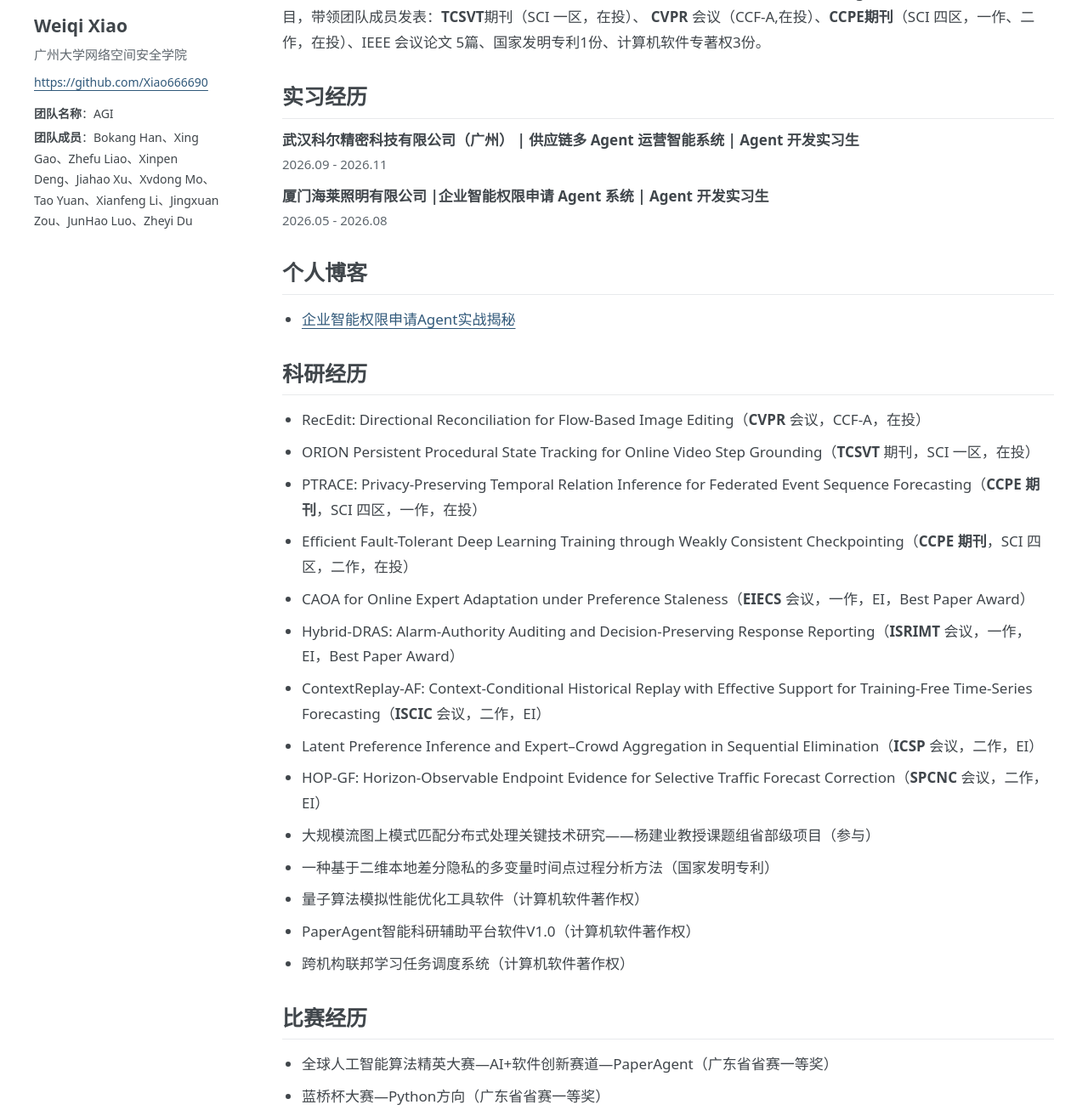
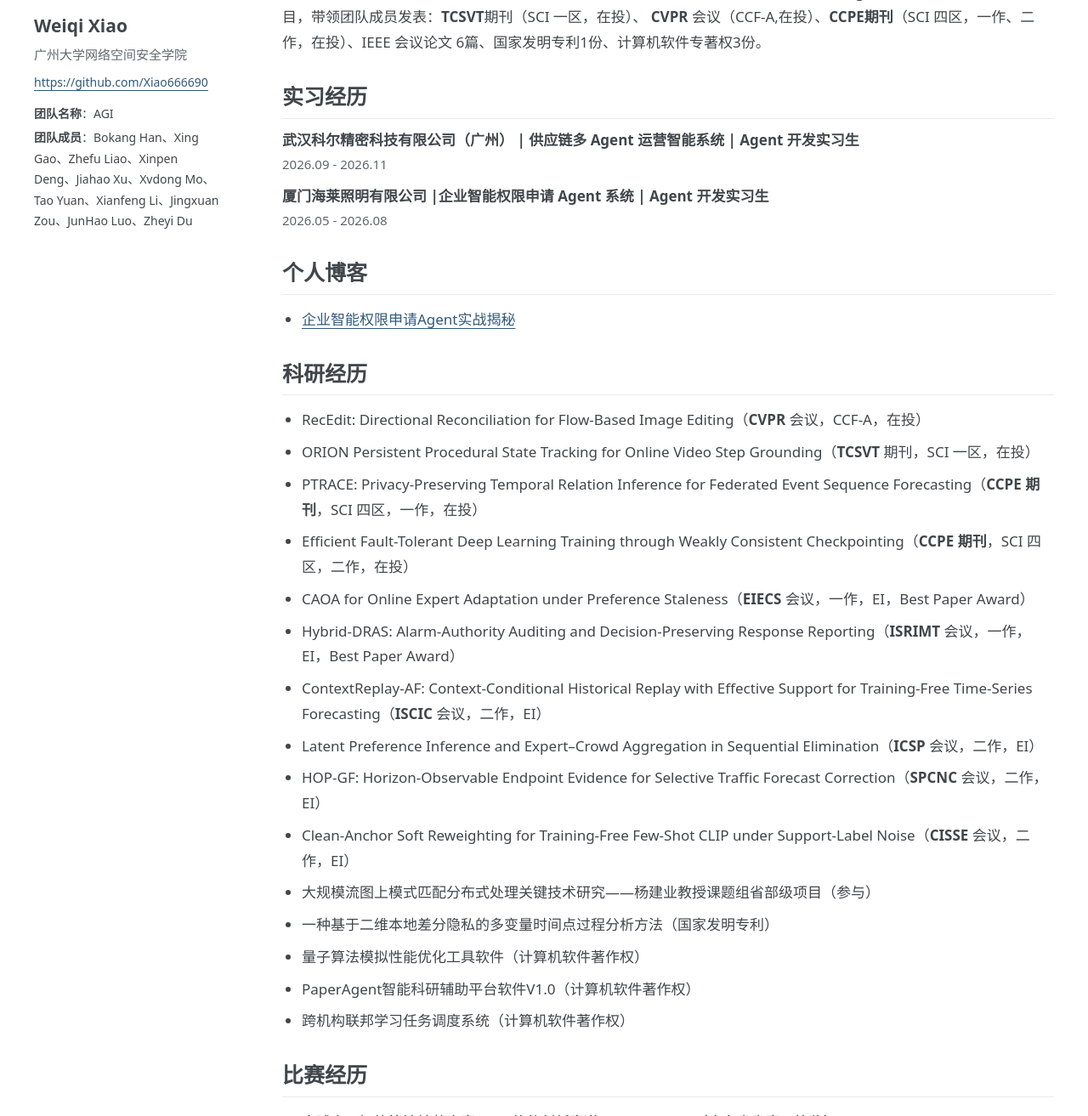
Before and after one commit to Xiao666690/xiao666690.github.io, a plain HTML site: page index.html in a window 1280 px wide. Shown: the part 238-1551 px from the top of the page at 85% size. Drawn offline with Linux system fonts and the light colour scheme.

Commit message:
Add CISSE paper and update IEEE publication count

```diff
--- a/index.html
+++ b/index.html
@@ -139,7 +139,7 @@
       <section id="wx-intro" class="intro" aria-labelledby="wx-name">
         <h1 id="wx-name">肖伟祺（广州大学 网络空间安全学院 本科生）</h1>
         <p>在校期间：加权平均分为 <strong>91.3/100</strong>，在校排名 <strong>3/148</strong>，<strong>CET-6 560 分</strong>。修读课程：概率论 （100 分）、离散数学（ 99 分）、密码学 （98 分）、线性代数（ 97 分）、高数 I2（ 95 分）、高数I1（92分）、计算机网络（92分）、计算机组成原理（92分）、数据结构与算法（88分）、操作系统原理（87分）。</p>
-        <p>我目前担任<strong>杨建业教授课题组本科生团队负责人</strong>（共12人），参与相关课题研究与多项<strong>AI Agent（智能体）开发</strong>相关项目，带领团队成员发表：<strong>TCSVT</strong>期刊（SCI 一区，在投）、<strong>&nbsp;CVPR</strong> 会议（CCF-A,在投）、<strong>CCPE期刊</strong>（SCI 四区，一作、二作，在投）、IEEE 会议论文 5篇、国家发明专利1份、计算机软件专著权3份。</p>
+        <p>我目前担任<strong>杨建业教授课题组本科生团队负责人</strong>（共12人），参与相关课题研究与多项<strong>AI Agent（智能体）开发</strong>相关项目，带领团队成员发表：<strong>TCSVT</strong>期刊（SCI 一区，在投）、<strong>&nbsp;CVPR</strong> 会议（CCF-A,在投）、<strong>CCPE期刊</strong>（SCI 四区，一作、二作，在投）、IEEE 会议论文 6篇、国家发明专利1份、计算机软件专著权3份。</p>
       </section>
 
       <section id="wx-internships" class="entry" aria-labelledby="wx-internship-title">
@@ -175,6 +175,7 @@
           <li>ContextReplay-AF: Context-Conditional Historical Replay with Effective Support for Training-Free Time-Series Forecasting（<strong>ISCIC</strong> 会议，二作，EI）</li>
           <li>Latent Preference Inference and Expert–Crowd Aggregation in Sequential Elimination（<strong>ICSP</strong> 会议，二作，EI）</li>
           <li>HOP-GF: Horizon-Observable Endpoint Evidence for Selective Traffic Forecast Correction（<strong>SPCNC</strong> 会议，二作，EI）</li>
+          <li>Clean-Anchor Soft Reweighting for Training-Free Few-Shot CLIP under Support-Label Noise（<strong>CISSE</strong> 会议，二作，EI）</li>
           <li>大规模流图上模式匹配分布式处理关键技术研究——杨建业教授课题组省部级项目（参与）</li>
           <li>一种基于二维本地差分隐私的多变量时间点过程分析方法（国家发明专利）</li>
           <li>量子算法模拟性能优化工具软件（计算机软件著作权）</li>
```
